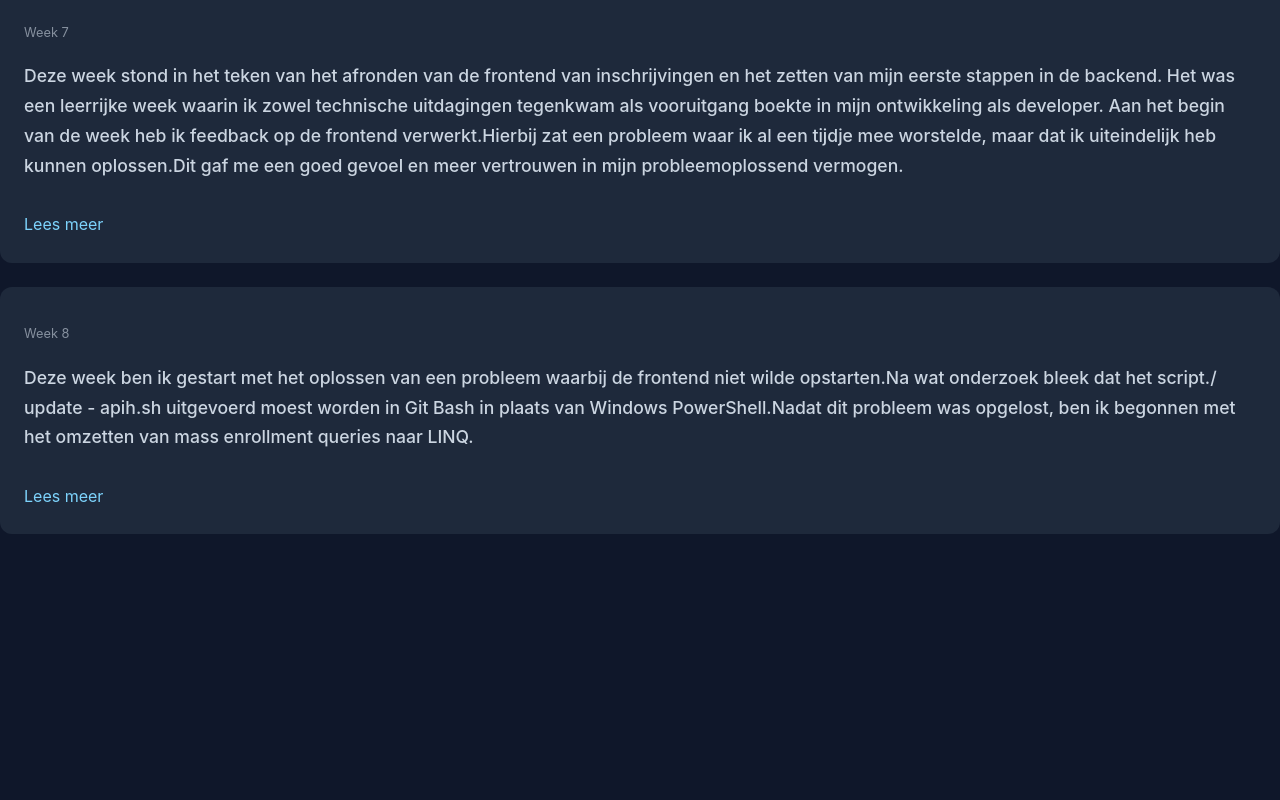
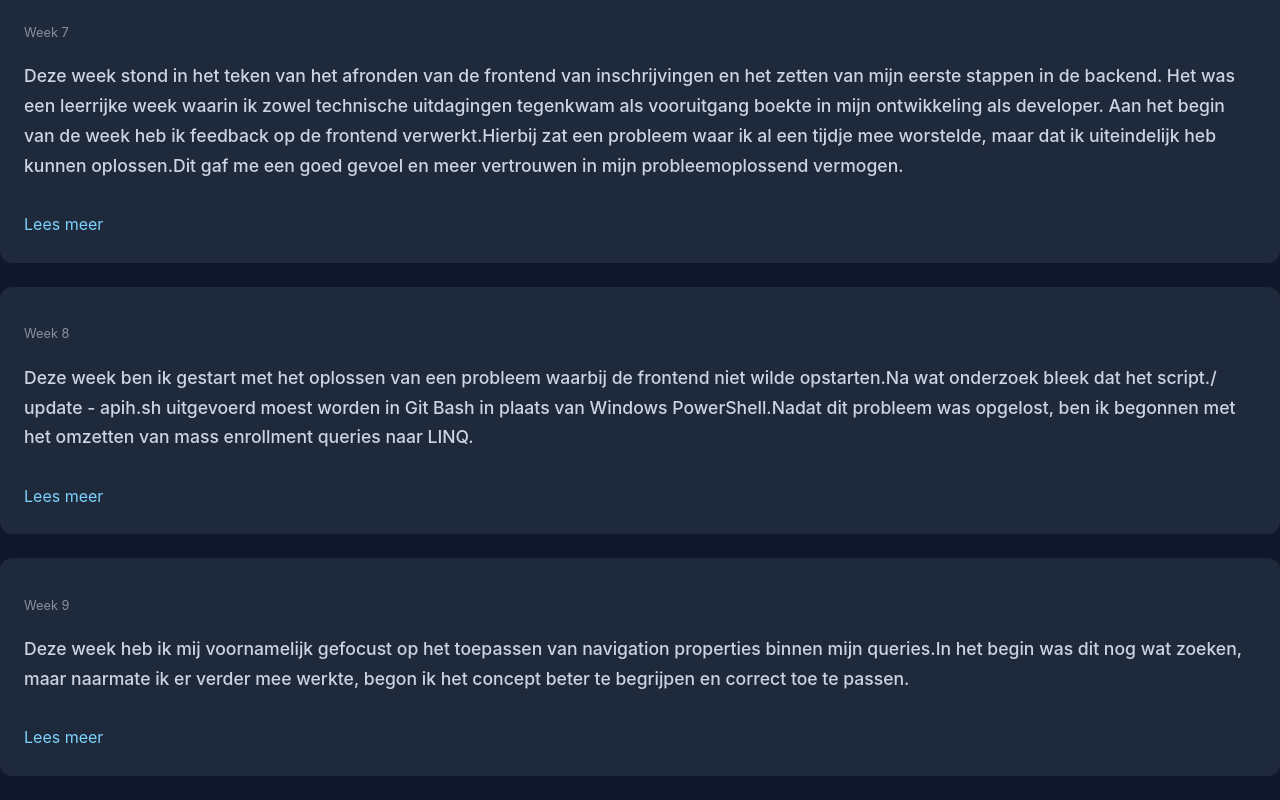
Before and after one commit to ExanFabry/blog-app, an Angular app: page /blog in a window 1280 px wide. Shown: the part 1584-2384 px from the top of the page. Before the commit the page ends 2142 px from the top, so only its background shows below. Built offline with nearby package versions, Linux system fonts and the light colour scheme.

Commit message:
Add blog post

```diff
--- a/src/app/blog-posts-array.ts
+++ b/src/app/blog-posts-array.ts
@@ -71,5 +71,13 @@ export let blogPosts = [
             "Verder heb ik de feedback van Kevin verder uitgewerkt en had ik ook een gesprek met meneer Similon over mijn stage, wat een belangrijk moment was om mijn voortgang en verwachtingen te bespreken.",
             "Op het einde van de week heb ik opnieuw gewerkt aan de feedback, extra code binnengehaald en een license key toegevoegd via user secrets."
         ]
+    ],
+    [
+        [
+            "Deze week heb ik mij voornamelijk gefocust op het toepassen van navigation properties binnen mijn queries.In het begin was dit nog wat zoeken, maar naarmate ik er verder mee werkte, begon ik het concept beter te begrijpen en correct toe te passen.",
+            "Op 1 april heb ik de laatste query voor massainschrijvingen afgewerkt.Daarnaast heb ik ook bijgeleerd hoe ik meerdere items kan meegeven via Swagger.In de namiddag ben ik gestart met het verwerken van feedback op de frontend, aangezien de backend feedback op dat moment afgerond was.",
+            "De dagen nadien heb ik verder gewerkt aan deze feedback.Tijdens een vergadering kreeg ik ook nuttig advies over hoe ik een update in mijn repository efficiënter kon schrijven, waardoor ik een bestaande functie heb kunnen vereenvoudigen en inkorten.",
+            "Op 3 april had ik een vrije dag."
+        ]
     ]
 ]
```
